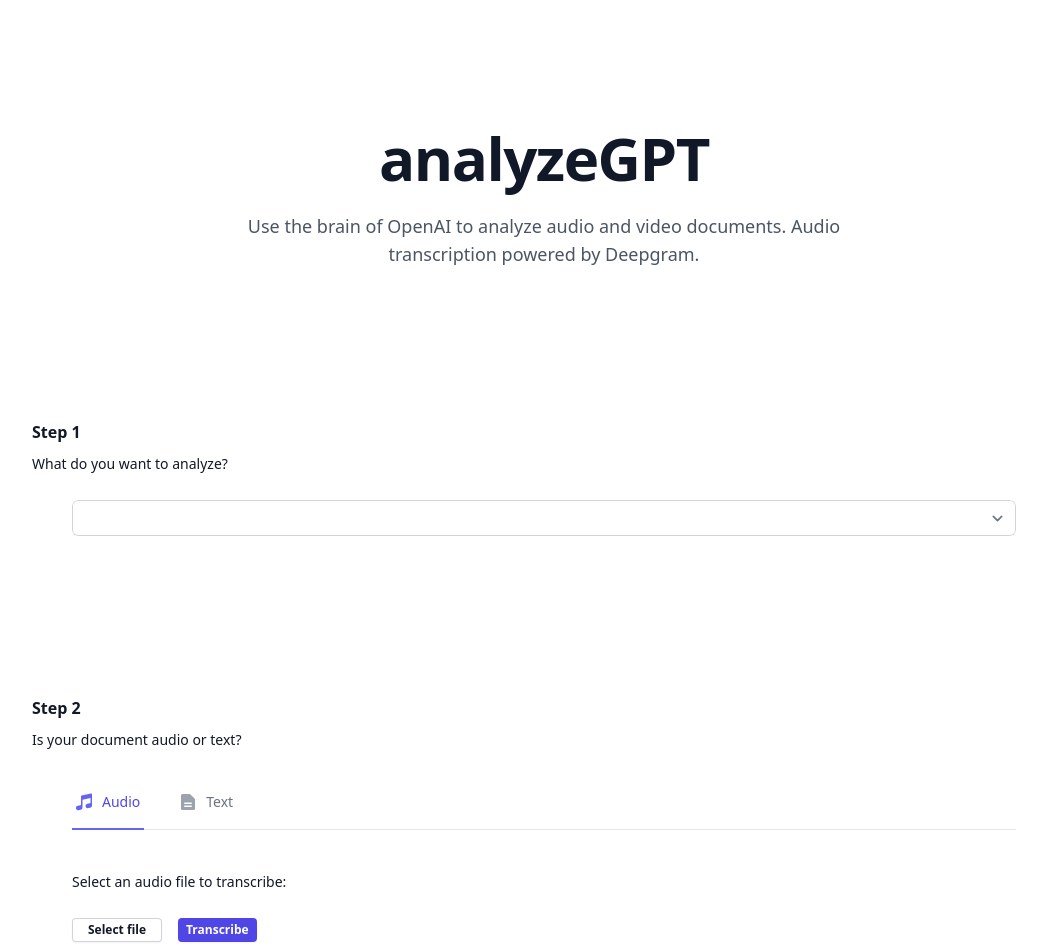
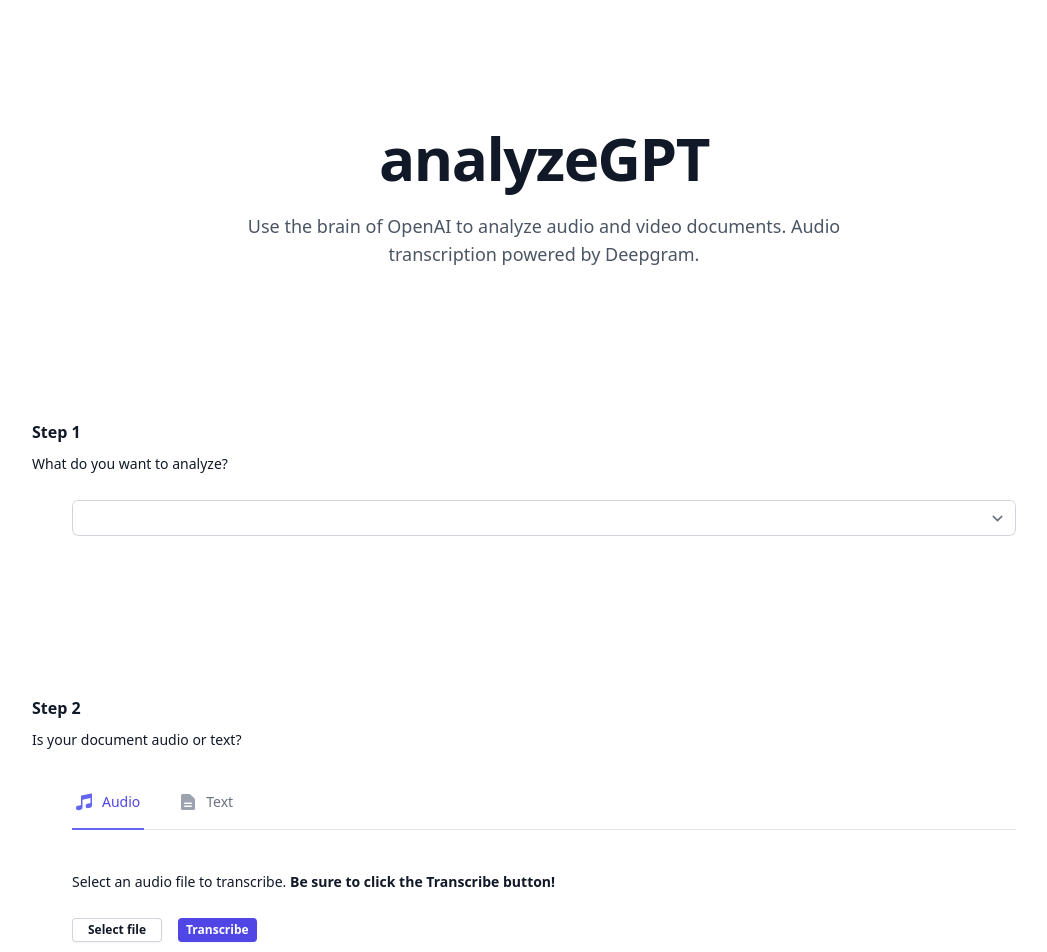
Before and after one commit to SandraRodgers/analyze-gpt, a Vue app: page / in a window 1280 px wide. Shown: the top 952 px of the page, without its empty margins (96-1143 px from the left). Built offline with nearby package versions, Linux system fonts and the light colour scheme; a web font is replaced by a local one.

Commit message:
transcribe warning

```diff
--- a/src/components/MainText.vue
+++ b/src/components/MainText.vue
@@ -145,7 +145,8 @@
     <div v-else class="mx-0 mt-10">
       <div class="h-16 mx-10">
         <p class="block mb-6 text-sm leading-6 text-gray-900">
-          Select an audio file to transcribe:
+          Select an audio file to transcribe.
+          <b>Be sure to click the Transcribe button!</b>
         </p>
 
         <form>
```
